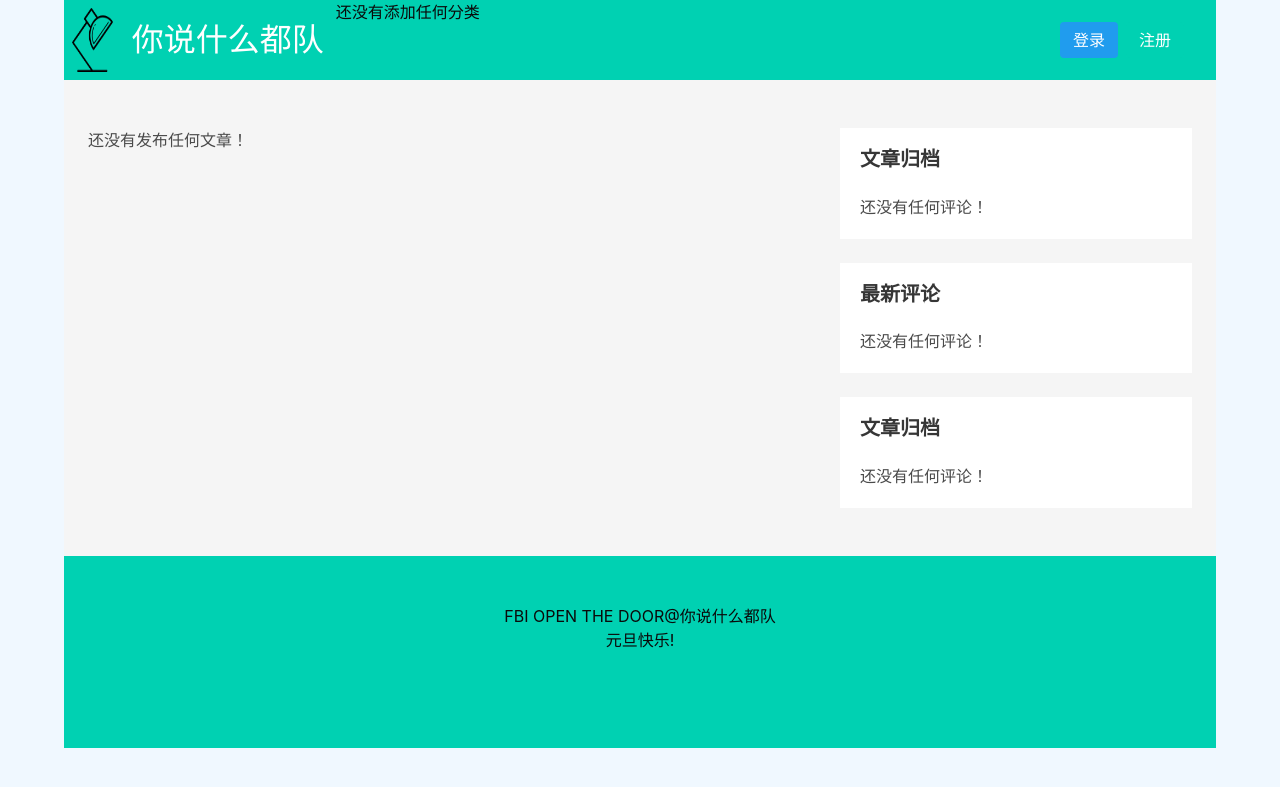
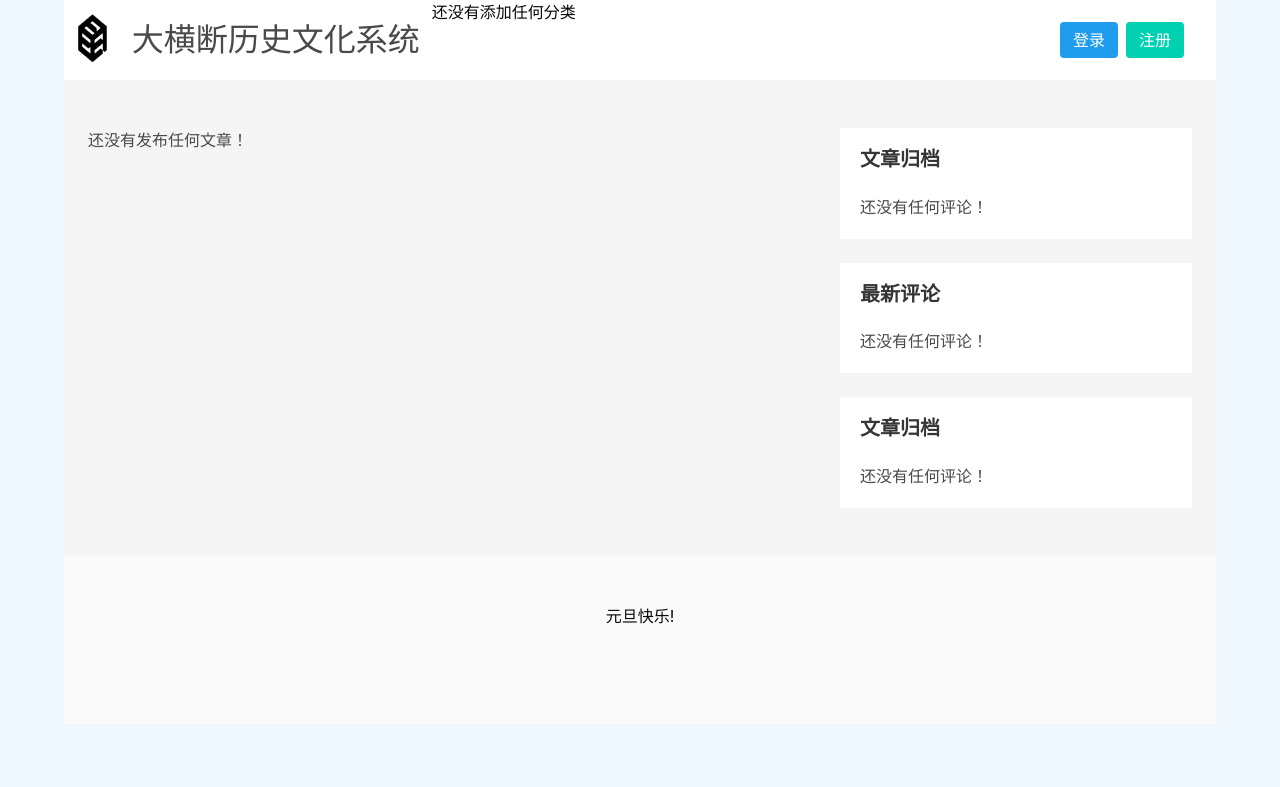
Before and after one commit to Galaxy3696/display-system, a Django app: page / in a window 1280 px wide. Shown: the top 787 px of the page. Run offline with Django 3.2, Linux system fonts and the light colour scheme; data that the repository does not hold is empty; parts of the project's set-up code (start-up, migrations or seed data) failed here and were passed over.

Commit message:
简单修改

```diff
--- a/account/templates/account/person_center.html
+++ b/account/templates/account/person_center.html
@@ -21,7 +21,7 @@
         <div class="navbar-brand">
           <a class="navbar-item" href="{% url 'blog:index' %}">
             <img src="{% static 'account/images/l.png' %}" width="35" height="85">
-            你说什么都队
+            大横断大横断历史文化系统
           </a>
           <a role="button" class="navbar-burger burger" aria-label="menu" aria-expanded="false" data-target="navbarBasicExample">
             <span aria-hidden="true"></span>
--- a/blog/templates/blog/base.html
+++ b/blog/templates/blog/base.html
@@ -9,16 +9,16 @@
     <link rel="stylesheet" href=" {% static 'blog/css/bulma.css' %}">
     <link rel="stylesheet" href="{% static 'blog/css/style.css' %}">
     {% block head %}
-    <title>你说什么都队的笔记首页</title>
+    <title>大横断历史文化系统</title>
     {% endblock head %}
 </head>
 <body>
 <!-- 笔记导航栏 -->
   <header class="container menu-header">
-    <nav class="navbar is-primary" role="navigation" aria-label="main navigation">
+    <nav class="navbar" role="navigation" aria-label="main navigation">
         <div class="navbar-brand">
-          <img src="{% static 'account/images/l.png' %}" width="55" height="55">
-          <h1 class="navbar-item is-size-3">你说什么都队</h1>
+          <img src="{% static 'account/images/logo.jpg' %}" width="55" height="55">
+          <h1 class="navbar-item is-size-3">大横断历史文化系统</h1>
           <a role="button" class="navbar-burger burger" aria-label="menu" aria-expanded="false" data-target="navbarBasicExample">
             <span aria-hidden="true"></span>
             <span aria-hidden="true"></span>
@@ -159,8 +159,8 @@
   </section>
 
   <!-- 笔记底部通用 footer -->
-  <footer class=" footer has-background-primary  has-text-centered">
-    <p class="has-text-black">FBI OPEN THE DOOR@你说什么都队</p>
+  <footer class=" footer has-text-centered">
+    <p class="has-text-black"></p>
     <p class="has-text-black">元旦快乐!</p>
 
   </footer>
--- a/templates/registration/login.html
+++ b/templates/registration/login.html
@@ -35,7 +35,7 @@
     <div class="box has-background-white" >
         <div class="content">
             <h1 class=" is-uppercase has-text-centered has-text-weight-bold" style="padding: 0.5em 0">
-                你说什么都队
+                大横断大横断历史文化系统
             <br><span class="tag">登录</span>
             </h1>
             <hr class="dropdown-divider">
--- a/templates/registration/register.html
+++ b/templates/registration/register.html
@@ -27,7 +27,7 @@
     <div class="box has-background-white" >
         <div class="content">
             <h1 class=" is-uppercase has-text-centered has-text-weight-bold" style="padding: 0.5em 0">
-                你说什么都队
+                大横断大横断历史文化系统
             <br><span class="tag">注册</span>
             </h1>
             <hr class="dropdown-divider">
```
Also changed, not shown: blog/static/blog/images/logo.png (deleted), static/blog/images/l.png (deleted), static/blog/images/logo.jpg (added).
